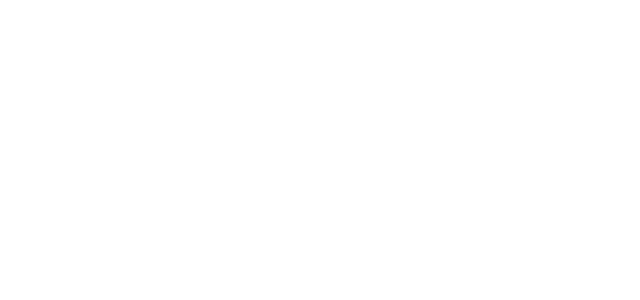
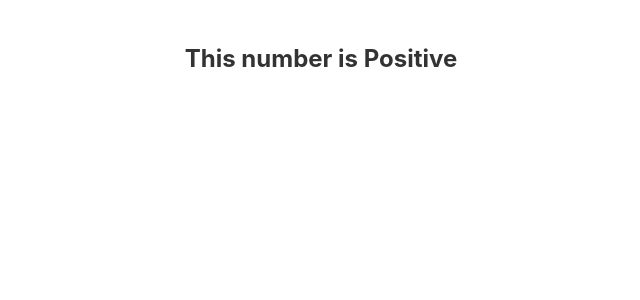
Before and after one commit to mytute/svelte-test, a Svelte app in the folder hello-world/: page / in a window 1280 px wide. Shown: the top 300 px of the page, without its empty margins (319-959 px from the left). Built offline with nearby package versions, Linux system fonts and the light colour scheme.

Commit message:
add demo

```diff
--- a/hello-world/src/App.svelte
+++ b/hello-world/src/App.svelte
@@ -1,9 +1,17 @@
 <script>
-
+  const num = 5;
 </script>
 
 <main>
-
+	{#if num === 0}
+	  <h2>This number is Zero</h2>
+	{:else if num <0}
+	  <h2>This number is Negative</h2>
+	{:else if num >0}
+	  <h2>This number is Positive</h2>
+	{:else}
+	  <h2>This is not a number</h2>
+    {/if}
 </main>
 
 <style>
```
Also changed, not shown: 1 other file (tests, documents, lock files or other folders).
